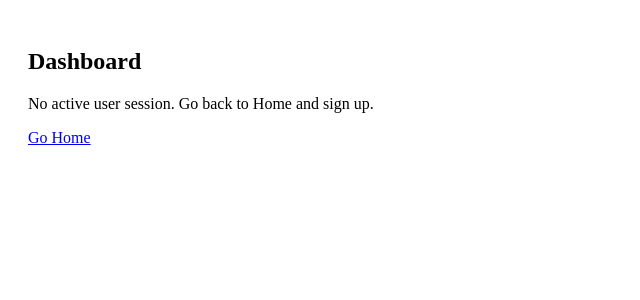
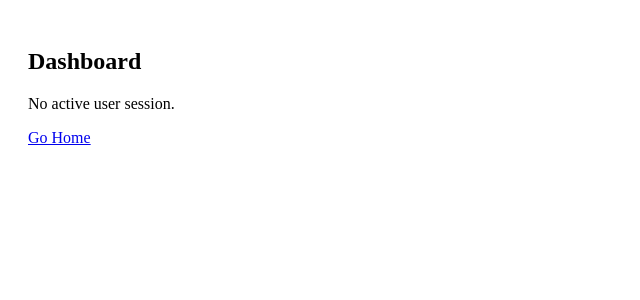
Before and after one commit to jsmyth583/localpadel, a React (Vite) app: page /#/dashboard in a window 1280 px wide. Shown: the top 300 px of the page, without its empty margins (0-640 px from the left). Built offline with nearby package versions, Linux system fonts and the light colour scheme.

Commit message:
Update Dashboard.jsx

```diff
--- a/src/pages/Dashboard.jsx
+++ b/src/pages/Dashboard.jsx
@@ -18,7 +18,7 @@ export default function Dashboard() {
     return (
       <div style={{ padding: 20 }}>
         <h2>Dashboard</h2>
-        <p>No active user session. Go back to Home and sign up.</p>
+        <p>No active user session.</p>
         <Link to="/">Go Home</Link>
       </div>
     );
@@ -27,7 +27,7 @@ export default function Dashboard() {
   const myPair = me.pairId ? s.pairs.find((p) => p.id === me.pairId) : null;
 
   const myInvites = s.invites.filter(
-    (i) => i.partnerEmail === me.email && !i.acceptedByUserId
+    (i) => i.partnerEmail.toLowerCase() === me.email.toLowerCase() && !i.acceptedByUserId
   );
 
   const myMatches = myPair
@@ -68,7 +68,7 @@ export default function Dashboard() {
         <div style={card}>
           <h3 style={{ marginTop: 0 }}>Waiting pool</h3>
           <p style={{ color: "#444" }}>
-            You’re in the Friendly solo pool. Click to run auto-pairing (simulates the nightly job).
+            You’re in the Friendly solo pool. Click to run auto-pairing.
           </p>
           <button
             onClick={() => {
@@ -86,9 +86,7 @@ export default function Dashboard() {
           <h3 style={{ marginTop: 0 }}>Invites for you</h3>
           {myInvites.map((i) => (
             <div key={i.code} style={{ display: "flex", gap: 10, alignItems: "center", marginBottom: 8 }}>
-              <div>
-                Invite code: <b>{i.code}</b>
-              </div>
+              <div>Invite code: <b>{i.code}</b></div>
               <button
                 onClick={() => {
                   try {
```
